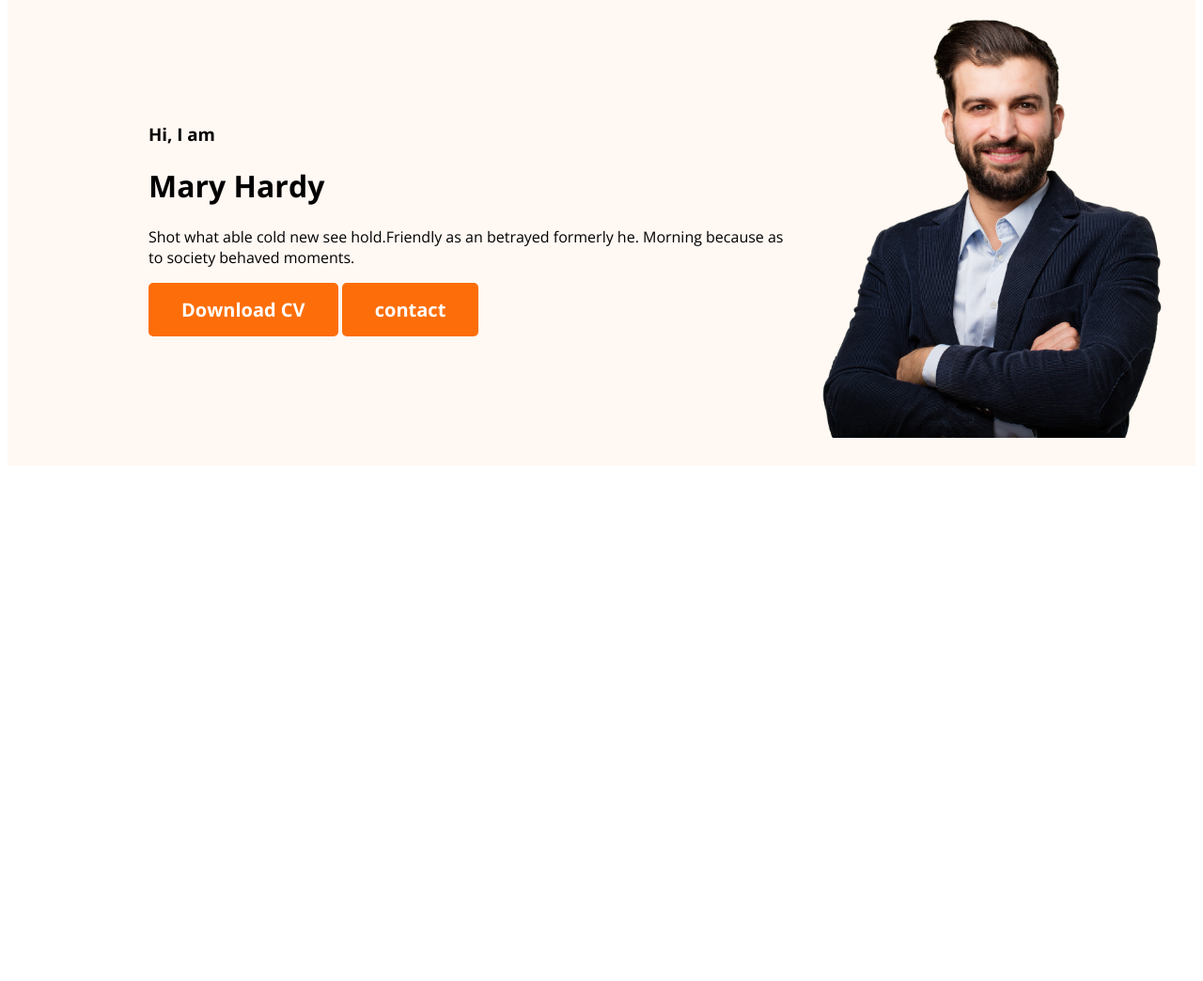
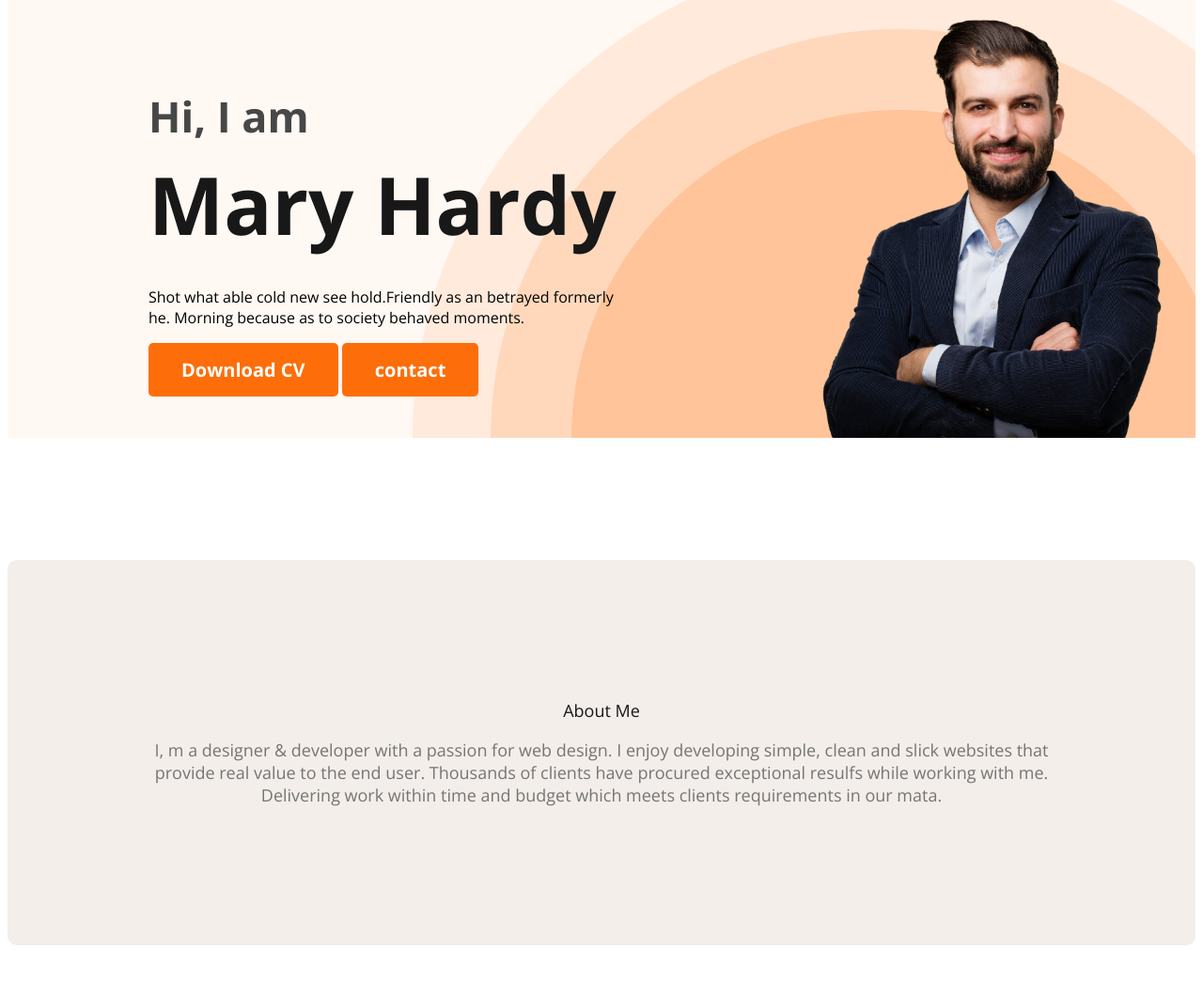
Before and after one commit to Shih6b/webdeveloper-pottfolio, a plain HTML site: page index.html in a window 1280 px wide. Shown: the part 186-1230 px from the top of the page at 94% size. Before the commit the page ends 800 px from the top, so only its background shows below. Drawn offline with nearby package versions, Linux system fonts and the light colour scheme.

Commit message:
added about section created

```diff
--- a/index.html
+++ b/index.html
@@ -1,12 +1,14 @@
 <!DOCTYPE html>
 <html lang="en">
+
 <head>
   <meta charset="UTF-8">
   <meta name="viewport" content="width=device-width, initial-scale=1.0">
   <title>Web Developer Portfolio</title>
   <link rel="preconnect" href="https://fonts.googleapis.com">
   <link rel="preconnect" href="https://fonts.gstatic.com" crossorigin>
-<link href="https://fonts.googleapis.com/css2?family=Open+Sans:ital,wght@0,300..800;1,300..800&display=swap" rel="stylesheet">
+  <link href="https://fonts.googleapis.com/css2?family=Open+Sans:ital,wght@0,300..800;1,300..800&display=swap"
+    rel="stylesheet">
   <link rel="stylesheet" href="style/portfolio.css">
 </head>
 <body>
@@ -21,9 +23,10 @@
     </nav>
     <div class="banner">
       <div class="banner-content">
-        <h3 class="banner-greeting">Hi, I  am</h3>
+        <h3 class="banner-greeting">Hi, I am</h3>
         <h1 class="banner-title">Mary Hardy</h1>
-        <p>Shot what able cold new see hold.Friendly as an betrayed formerly he. Morning because as to society behaved moments.</p>
+        <p class="banner-discription">Shot what able cold new see hold.Friendly as an betrayed formerly he. Morning because as to society behaved
+          moments.</p>
         <button class="btn-primary">Download CV</button>
         <button class="btn-primary">contact</button>
       </div>
@@ -31,10 +34,16 @@
     </div>
   </header>
   <main>
-
+    <section class="about">
+      <h3 class="section-title">About Me</h3>
+      <p class="section-description">
+        I, m a designer & developer with a passion for web design. I enjoy developing simple, clean and slick websites that provide real value to the end user. Thousands of clients have procured exceptional resulfs while working with me. Delivering work within time and budget which meets clients requirements in our mata.
+      </p>
+    </section>
   </main>
   <footer>
 
   </footer>
 </body>
+
 </html>
--- a/style/portfolio.css
+++ b/style/portfolio.css
@@ -16,6 +16,21 @@
     line-height: 27px;
     padding: 15px 35px;
 }
+
+.section-title {
+    color: #181818;
+    font-size: 18px;
+    font-weight: 400;
+    text-align: center;
+}
+
+.section-description {
+    color: rgb(117, 117, 117);
+    font-size: 18px;
+    font-weight: 400;
+    text-align: center;
+}
+
 .web-title {
     color: #181818;
     font-size: 45px;
@@ -28,6 +43,7 @@ nav {
     align-items: center;
     margin: 0 200px;
 }
+
 nav>ul {
     display: flex;
     align-items: center;
@@ -42,14 +58,54 @@ nav a {
     text-decoration: none;
     color: rgb(71, 71, 71);
 }
-.header{
+
+.header {
     background-color: #fff8f3;
+    background-image: url('../images/header_bg.png');
+    background-repeat: no-repeat;
+    background-position: bottom right;
 }
-.banner{
-    padding: 30px 30px 30px 150px;
+
+.banner {
+    padding: 30px 30px 0px 150px;
     display: flex;
     align-items: center;
+    justify-content: space-between;
 }
-.banner .profile-pic{
+
+.banner-content {
+    max-width: 500px;
+}
+
+.banner .profile-pic {
     width: 400px;
 }
+
+.banner-greeting {
+    font-size: 45px;
+    color: rgb(71, 71, 71);
+    ;
+    margin-bottom: 0px;
+}
+
+.banner-title {
+    font-size: 85px;
+    font-weight: 700;
+    color: rgb(24, 24, 24);
+    margin-top: 5px;
+    margin-bottom: 20px;
+}
+
+.banner-discription {
+    margin-top: 30px;
+}
+
+/* main section styles */
+
+/* about section styles */
+.about {
+    padding: 130px;
+    border-radius: 10px;
+    background: rgb(243, 238, 234);
+    margin: 130px 0;
+}
```
Lines whose indentation alone changed are shown as unchanged.
